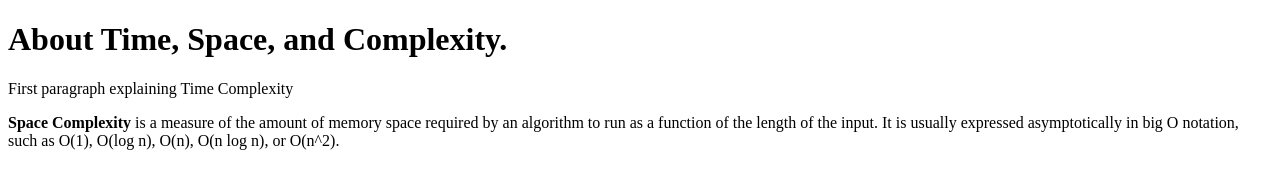
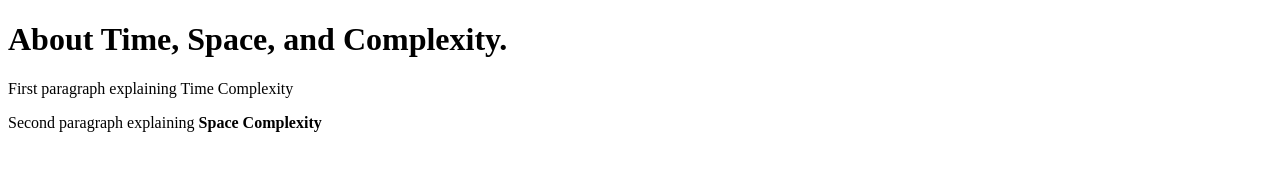
Before and after one commit to acciojob/time-and-space-complexity-sandip9851, a website: page main.html in a window 1280 px wide. Drawn offline with Linux system fonts and the light colour scheme.

Commit message:
created a submission

```diff
--- a/main.html
+++ b/main.html
@@ -10,7 +10,7 @@
 	<!-- the entire body must be written by student -->
 	<h1>About Time, Space, and Complexity.</h1>
 	<p>First paragraph explaining Time Complexity</p>
-	<p><b>Space Complexity</b> is a measure of the amount of memory space required by an algorithm to run as a function of the length of the input. It is usually expressed asymptotically in big O notation, such as O(1), O(log n), O(n), O(n log n), or O(n^2).</p>
+	<p>Second paragraph explaining <b>Space Complexity</b></p>
     <script type="text/javascript" src="./script.js">
 </script>
 
```
